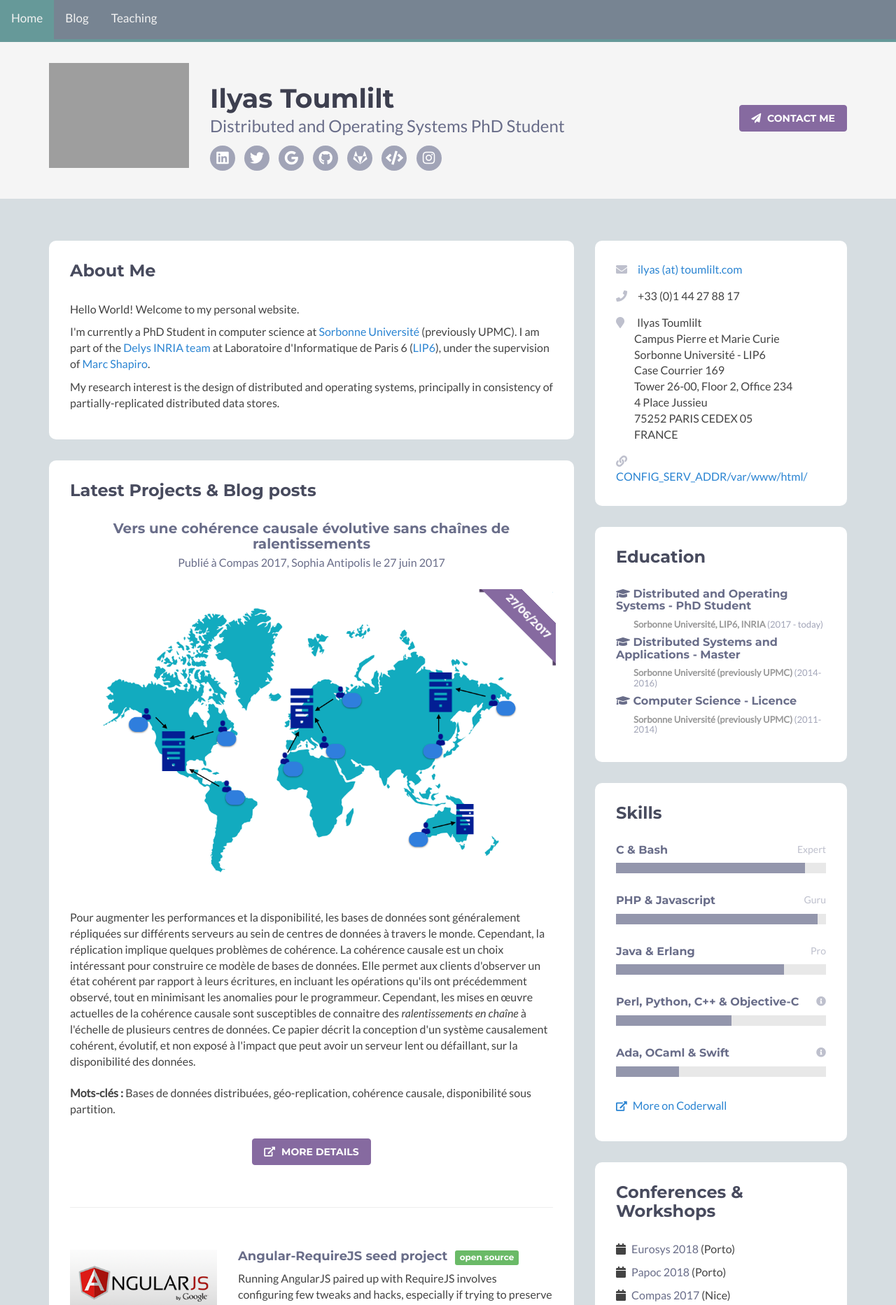
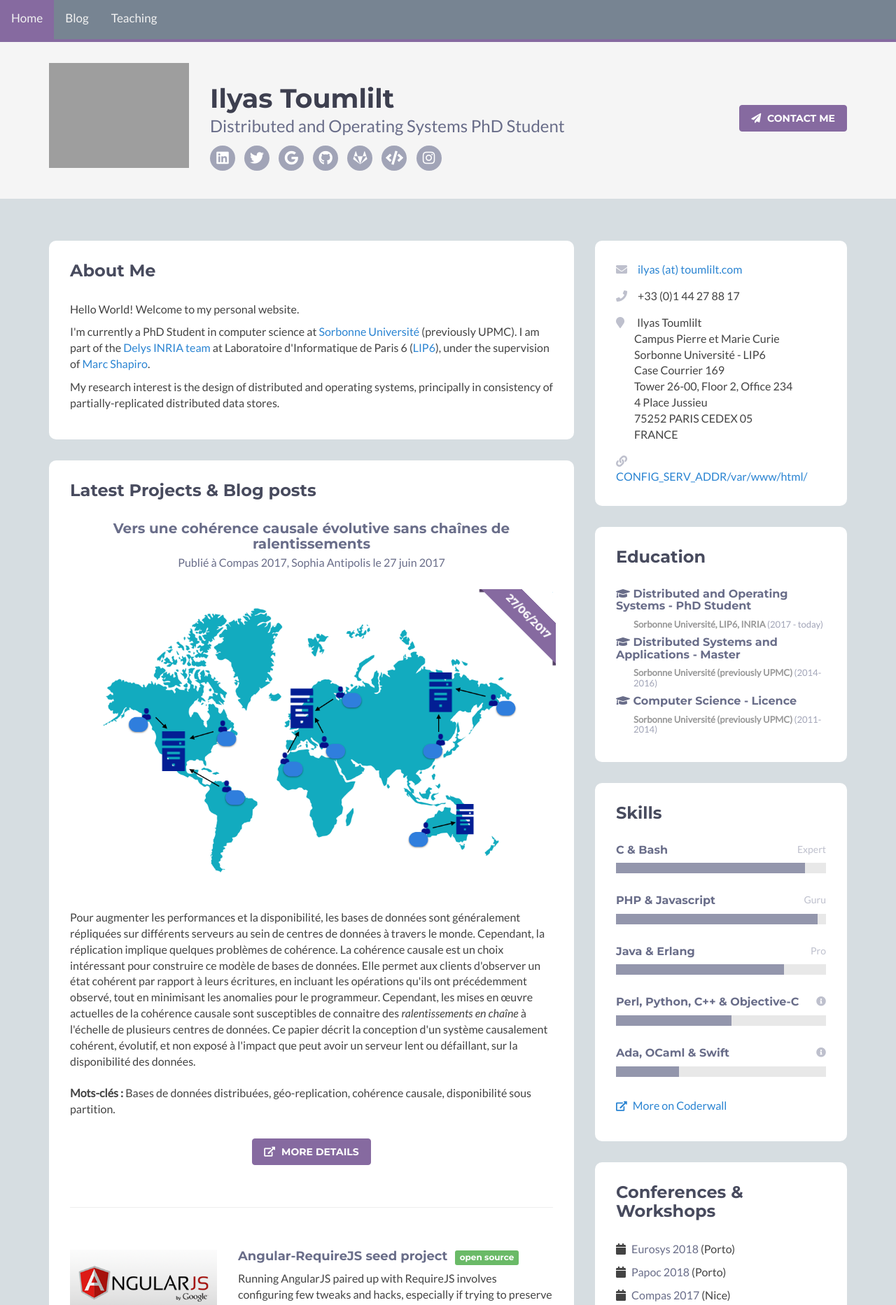
Before and after one commit to itoumlilt/toumlilt.com, a PHP site: page / in a window 1280 px wide. Shown: the top 1865 px of the page at 70% size. Run offline with PHP 8.4, Linux system fonts and the light colour scheme; a stand-in replaces the project's code that opens the database connection; some libraries are stand-ins or nearby versions; grey boxes are pictures that could not be loaded.

Commit message:
Change Topnav color to new template color

```diff
--- a/assets/css/topnav.css
+++ b/assets/css/topnav.css
@@ -5,7 +5,7 @@
     position: fixed;
     z-index: 100;
     width: 100%;
-    border-bottom: 4px solid #669999;
+    border-bottom: 4px solid #866AA0;
     height: 60px;
 }
 
@@ -45,7 +45,7 @@
 
 /* current page's link should take a different bg-color */
 .topnav .topnav-current {
-    background-color: #669999;
+    background-color: #866AA0;
     pointer-events: none;
 }
 
```
